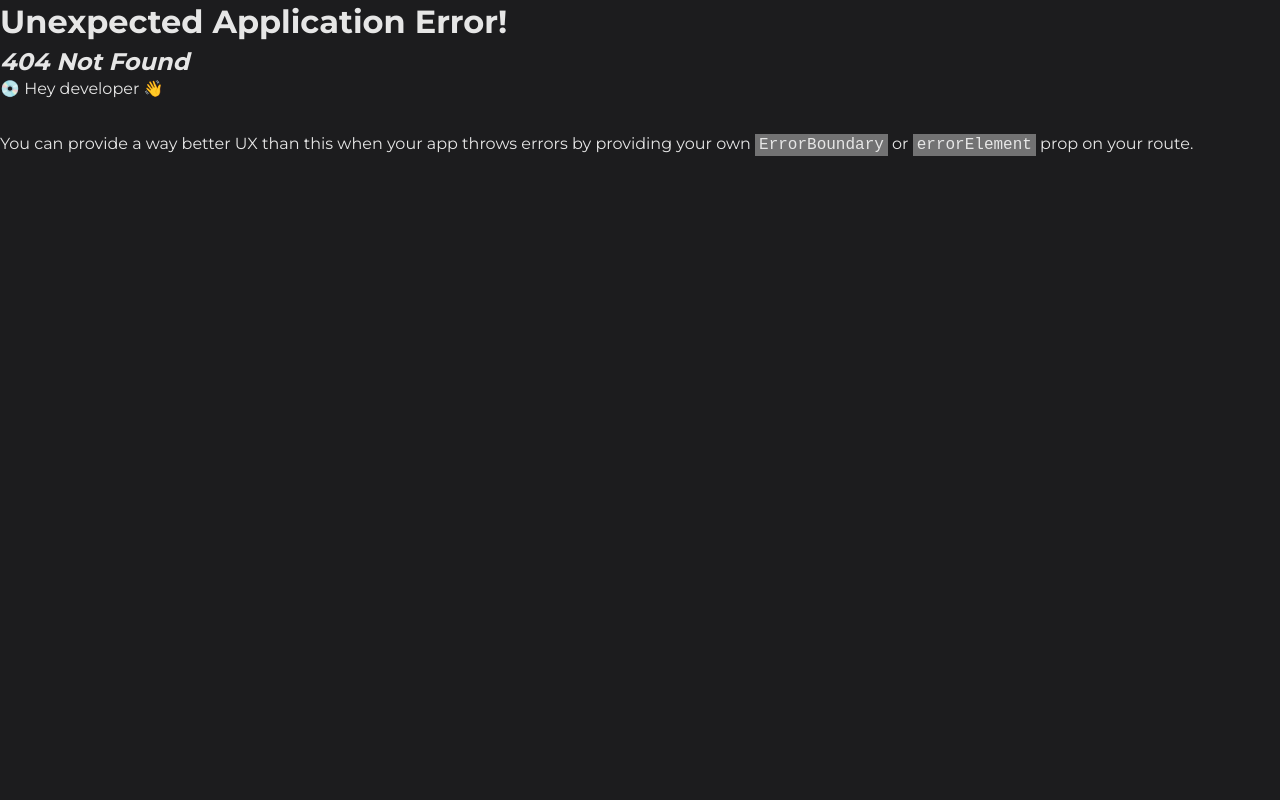
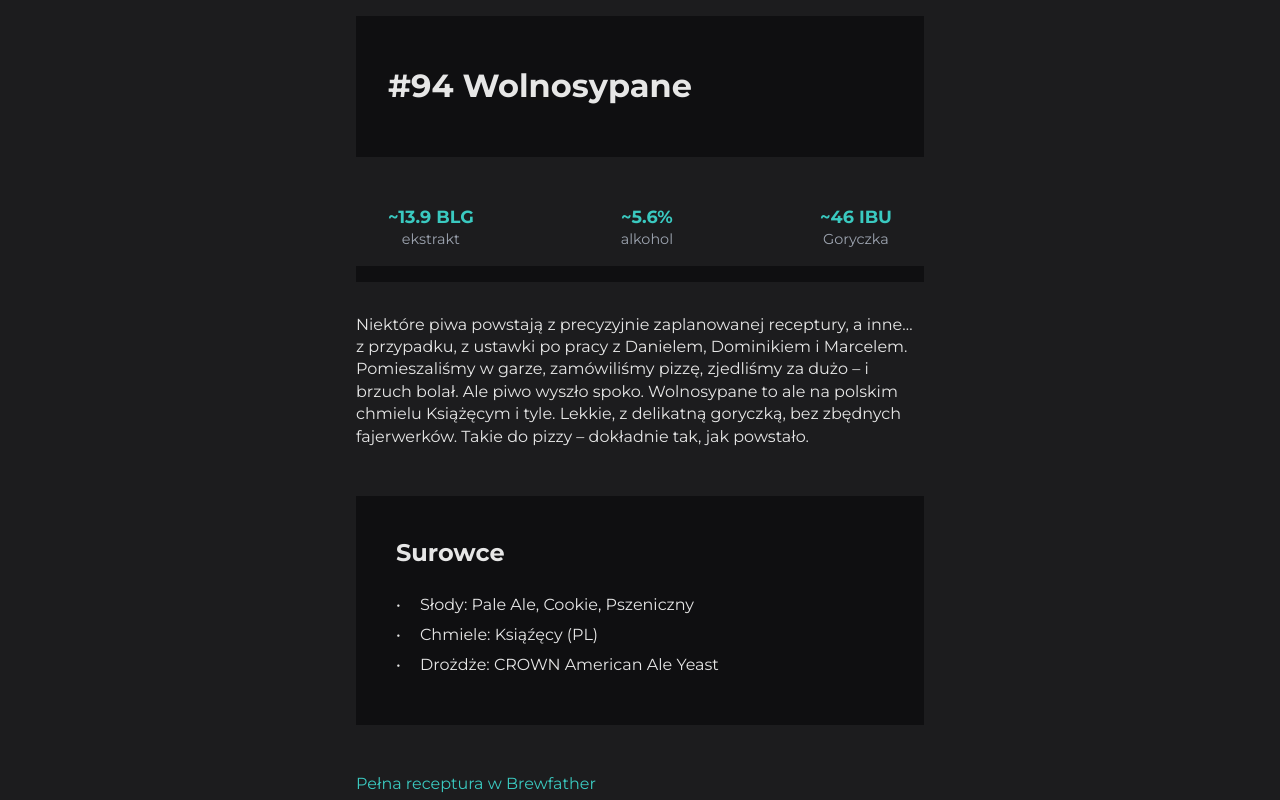
Before and after one commit to enowuigrek/browarkwadrat, a React (Vite) app: page /wolnosypane in a window 1280 px wide. Before the commit this address had no page. Shown: the top 800 px of the page. Built offline with nearby package versions, Linux system fonts and the light colour scheme.

Commit message:
Fix typo in hop name and remove prize congratulation message

```diff
--- a/src/components/BeerDescription/BeerDescription.jsx
+++ b/src/components/BeerDescription/BeerDescription.jsx
@@ -47,10 +47,6 @@ export function BeerDescription({ beer }) {
                     )}
                 </ul>
             </div>
-            <p className={styles.summary}>
-                Jeśli wygrałeś to piwo w losowaniu cegiełek – gratulacje!
-            </p>
-
             <div className={styles.recipeLink}>
                 <a
                     href={brewFatherLink}
--- a/src/data/beersData.json
+++ b/src/data/beersData.json
@@ -21,5 +21,25 @@
         "alcohol": 4.4,
         "ibu": 36,
         "brewFatherLink": "https://share.brewfather.app/2esywTrJXJ1xSw"
+    },
+    {
+        "id": 2,
+        "batchNumber": 94,
+        "name": "Wolnosypane",
+        "description": "Niektóre piwa powstają z precyzyjnie zaplanowanej receptury, a inne… z przypadku, z ustawki po pracy z Danielem, Dominikiem i Marcelem. Pomieszaliśmy w garze, zamówiliśmy pizzę, zjedliśmy za dużo – i brzuch bolał. Ale piwo wyszło spoko.\n\nWolnosypane to ale na polskim chmielu Książęcym i tyle. Lekkie, z delikatną goryczką, bez zbędnych fajerwerków. Takie do pizzy – dokładnie tak, jak powstało.",
+        "malts": [
+            "Pale Ale",
+            "Cookie",
+            "Pszeniczny"
+        ],
+        "hops": [
+            "Ksiąźęcy (PL)"
+        ],
+        "yeast": "CROWN American Ale Yeast",
+        "adjuncts": null,
+        "extract": 13.9,
+        "alcohol": 5.6,
+        "ibu": 46,
+        "brewFatherLink": "https://share.brewfather.app/7iXszBZmATRT13"
     }
 ]
--- a/src/main.jsx
+++ b/src/main.jsx
@@ -4,6 +4,7 @@ import { createBrowserRouter, RouterProvider } from 'react-router-dom'
 import App from './App'
 import './styles/index.scss'
 import {Domowka} from './pages/Domowka.jsx'
+import {Wolnosypane} from './pages/Wolnosypane.jsx'
 
 const router = createBrowserRouter([
     {
@@ -14,6 +15,10 @@ const router = createBrowserRouter([
         path: '/domowka',
         element: <Domowka />,
     },
+    {
+        path: '/wolnosypane',
+        element: <Wolnosypane />,
+    },
 ])
 
 ReactDOM.createRoot(document.getElementById('root')).render(
--- a/src/pages/Wolnosypane.jsx
+++ b/src/pages/Wolnosypane.jsx
@@ -0,0 +1,13 @@
+import { BeerDescription } from '../components/BeerDescription/BeerDescription.jsx';
+import beersData from '../data/beersData.json';
+
+const batchNumber = 94;
+const selectedBeer = beersData.find(beer => beer.batchNumber === batchNumber);
+
+export function Wolnosypane() {
+    return (
+        <>
+            <BeerDescription beer={selectedBeer} />
+        </>
+    )
+}
```
